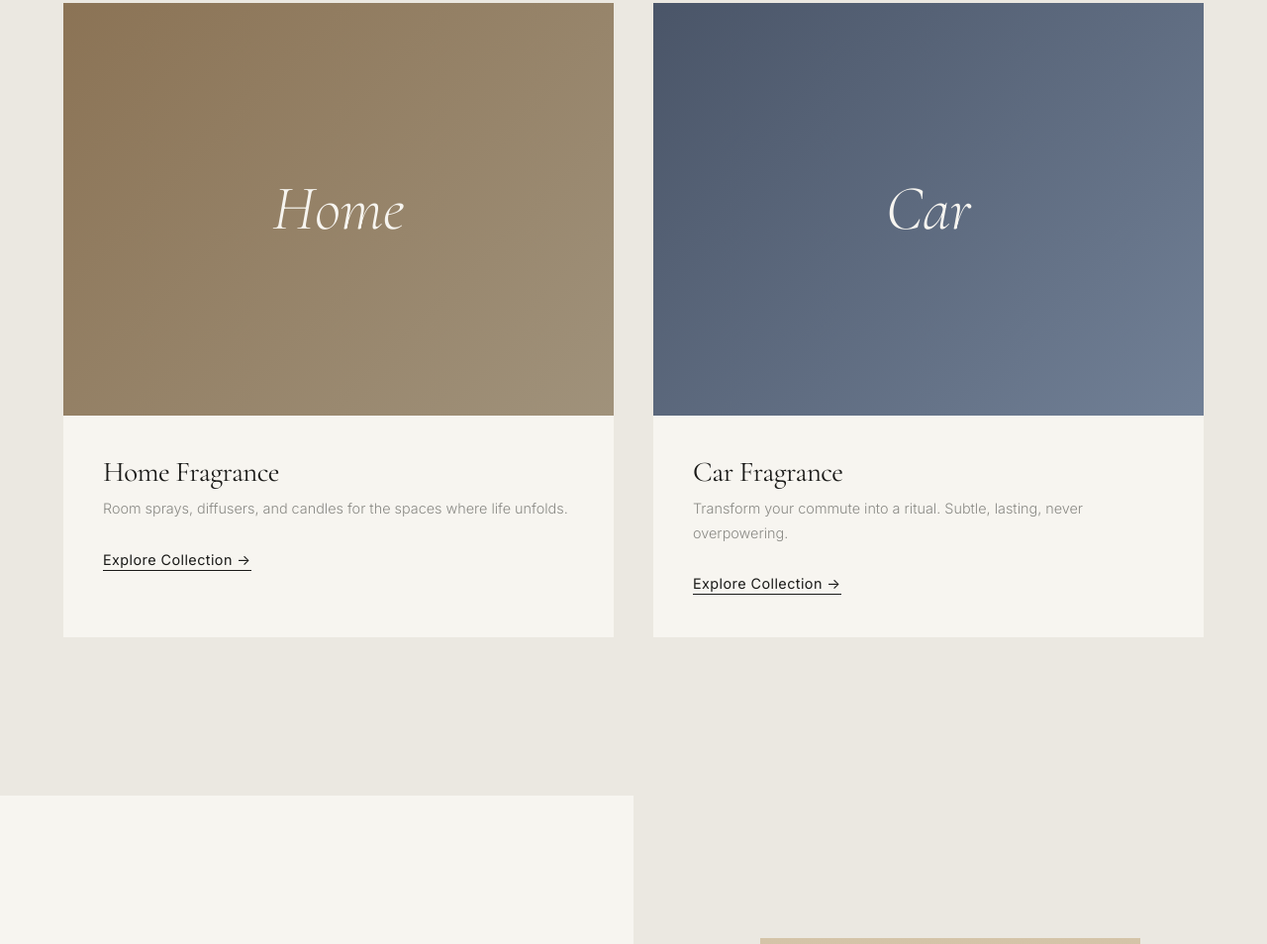
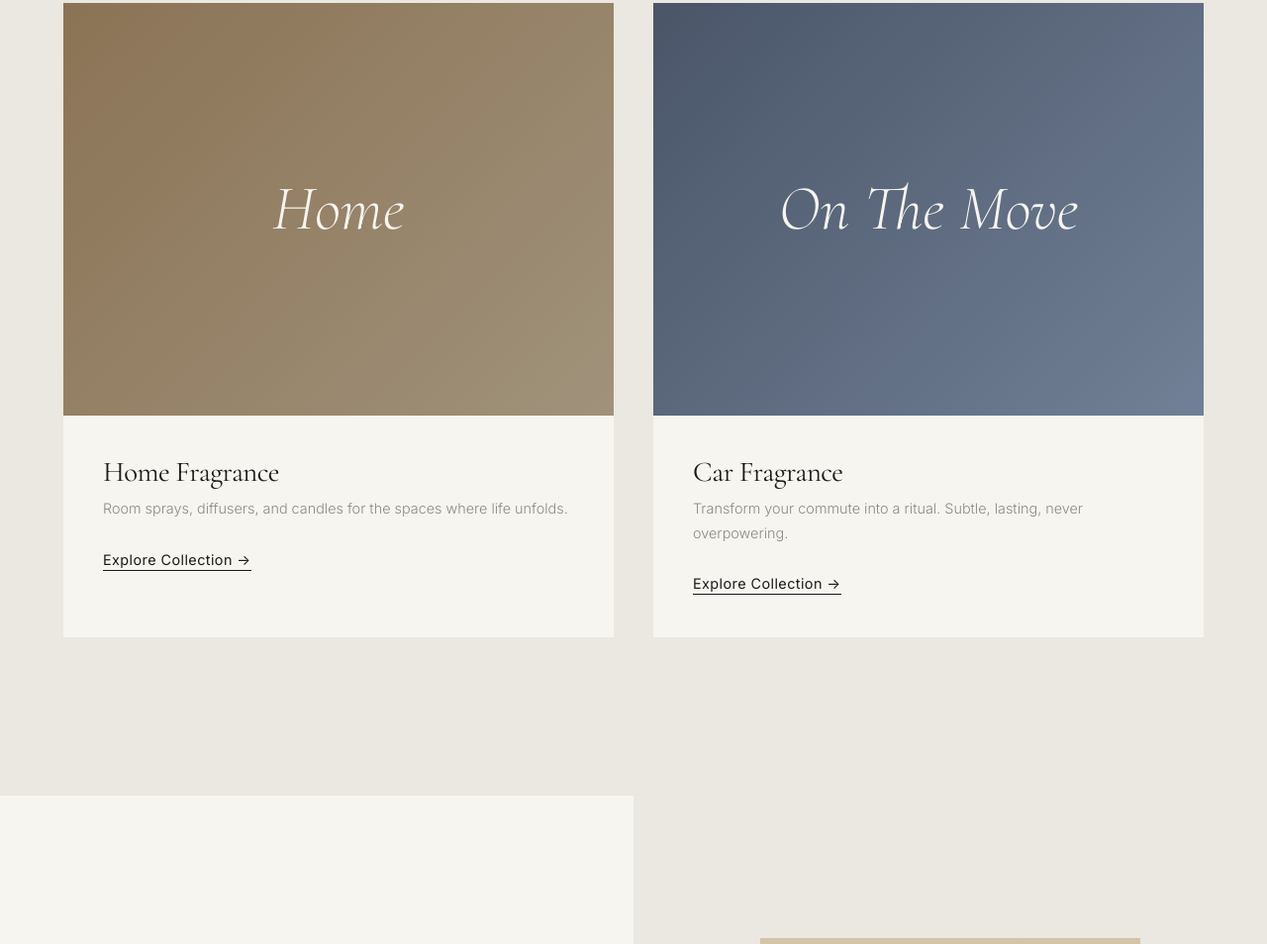
Before and after one commit to lhight/ram-and-rose, a plain HTML site: page index.html in a window 1280 px wide. Shown: the part 2097-3051 px from the top of the page at 99% size. Drawn offline with nearby package versions, Linux system fonts and the light colour scheme.

Commit message:
Update index.html

```diff
--- a/index.html
+++ b/index.html
@@ -114,7 +114,7 @@
                 <a href="collection-car.html" class="collection-card animate-on-scroll">
                     <div class="collection-card-image">
                         <div class="collection-card-placeholder car">
-                            <span>Car</span>
+                            <span>On The Move</span>
                         </div>
                     </div>
                     <div class="collection-card-content">
```
